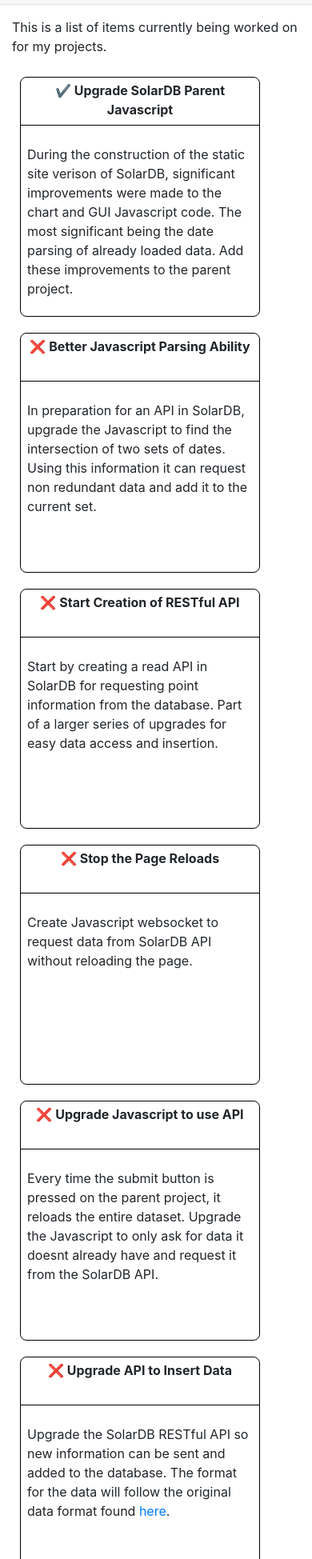
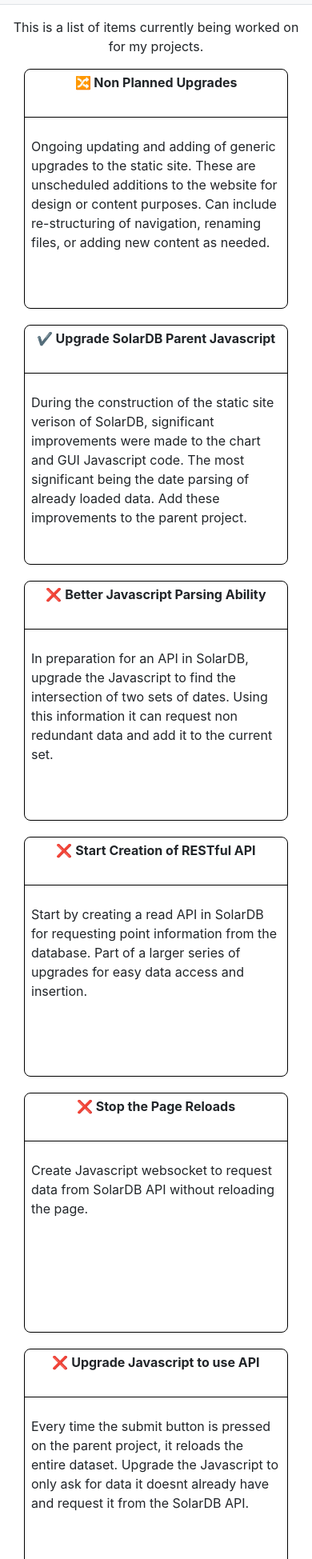
Before and after one commit to cjmar/cjmar.github.io, a plain HTML site: page notes.html in a window 390 px wide. Shown: the part 51-2000 px from the top of the page at 80% size. Drawn offline with nearby package versions, Linux system fonts and the light colour scheme.

Commit message:
Fixed footer. Changed notes to work with bootstrap for the columns including mobile improvements.

```diff
--- a/footer.html
+++ b/footer.html
@@ -1,4 +1,3 @@
-<footer style="text-align: center;">
 <a href="https://github.com/cjmar">
 <img src="data/fluidicon.png" alt="GitHub" class="imageIcon"></a>
 
@@ -6,4 +5,3 @@
 <img src="data/In-Blue-Logo.png.original.png" alt="Linkedin" class="imageIcon"></a>
 <br>
 Copyright © 2020 Cody Marshall
-</footer>
--- a/notes.html
+++ b/notes.html
@@ -10,75 +10,100 @@
         <link rel="icon" href="data/favicon.ico" type="image/x-icon" />
         <link rel="shortcut icon" href="data/favicon.ico" type="image/x-icon" />
     </head>
-    <body>
+    <body class="d-flex flex-column min-vh-100">
         <header>
             <div html-include="nav.html"></div>
         </header>
-        <div class="container" style="justify-content:center;justify-content:center;">
-            <p>
+        <div class="container">
+            <p class="text-center">
                 This is a list of items currently being worked on for my projects.
-
             </p>
-            <!-- ❌ ✔ Checks for reference. Without a backend I have to copy/paste these cards in anyway-->
-            <div id="cardContainer">
-                <div class="solarCard">
-                    <p class="solarCardTitle">
+            <div class="container">
+            <div class="row">
+            <!-- ❌ ✔ 🔀 For reference. Without a backend I have to copy/paste these cards in anyway-->
+            <div class="col-12 col-md-4">
+                    <div class="siteCard">
+                    <p class="siteCardTitle">
+                        🔀 Non Planned Upgrades
+                    </p>
+                    <p class="siteCardBody">
+                        Ongoing updating and adding of generic upgrades to the static site.
+                        These are unscheduled additions to the website for design or content purposes.
+                        Can include re-structuring of navigation, renaming files, or adding new content as needed.
+                    </p>
+                    </div>
+                </div>
+                <div class="col-12 col-md-4">
+                    <div class="siteCard">
+                    <p class="siteCardTitle">
                         ✔ Upgrade SolarDB Parent Javascript
                     </p>
-                    <p class="solarCardBody">
+                    <p class="siteCardBody">
                         During the construction of the static site verison of SolarDB, significant improvements were made to the chart and GUI Javascript code.
                         The most significant being the date parsing of already loaded data.
                         Add these improvements to the parent project.
                     </p>
                 </div>
-                <div class="solarCard">
-                    <p class="solarCardTitle">
+                </div>
+                <div class="col-12 col-md-4">
+                    <div class="siteCard">
+                    <p class="siteCardTitle">
                         ❌ Better Javascript Parsing Ability
                     </p>
-                    <p class="solarCardBody">
+                    <p class="siteCardBody">
                         In preparation for an API in SolarDB, upgrade the Javascript to find the intersection of two sets of dates.
                         Using this information it can request non redundant data and add it to the current set.
                     </p>
+                    </div>
                 </div>
-                <div class="solarCard">
-                    <p class="solarCardTitle">
+                <div class="col-12 col-md-4">
+                    <div class="siteCard">
+                    <p class="siteCardTitle">
                         ❌ Start Creation of RESTful API
                     </p>
-                    <p class="solarCardBody">
+                    <p class="siteCardBody">
                         Start by creating a read API in SolarDB for requesting point information from the database.
                         Part of a larger series of upgrades for easy data access and insertion.
                     </p>
+                    </div>
                 </div>
-                <div class="solarCard">
-                    <p class="solarCardTitle">
+                <div class="col-12 col-md-4">
+                    <div class="siteCard">
+                    <p class="siteCardTitle">
                         ❌ Stop the Page Reloads
                     </p>
-                    <p class="solarCardBody">
+                    <p class="siteCardBody">
                         Create Javascript websocket to request data from SolarDB API without reloading the page.
                     </p>
+                    </div>
                 </div>
-                <div class="solarCard">
-                    <p class="solarCardTitle">
+                <div class="col-12 col-md-4">
+                    <div class="siteCard">
+                    <p class="siteCardTitle">
                         ❌ Upgrade Javascript to use API
                     </p>
-                    <p class="solarCardBody">
+                    <p class="siteCardBody">
                         Every time the submit button is pressed on the parent project, it reloads the entire dataset.
                         Upgrade the Javascript to only ask for data it doesnt already have and request it from the SolarDB API.
                     </p>
+                    </div>
                 </div>
-                <div class="solarCard">
-                    <p class="solarCardTitle">
+                <div class="col-12 col-md-4">
+                    <div class="siteCard">
+                    <p class="siteCardTitle">
                         ❌ Upgrade API to Insert Data
                     </p>
-                    <p class="solarCardBody">
+                    <p class="siteCardBody">
                         Upgrade the SolarDB RESTful API so new information can be sent and added to the database.
                         The format for the data will follow the original data format found <a href="https://www.kaggle.com/anikannal/solar-power-generation-data">here</a>.
                     </p>
+                    </div>
                 </div>
             </div>
-            <br>
         </div>
-        <div class = "clear container" html-include="footer.html"></div>
+        <br>
+        </div>
+        <footer class="mt-auto text-center" html-include="footer.html"></footer>
         <script>
             includeHTML("Whats Next");
         </script>
--- a/site2.css
+++ b/site2.css
@@ -139,23 +139,15 @@ canvas
     margin-left:25px;
 }
 
-#cardContainer
+.siteCard
 {
-    width:100%;
-    height:auto;
-}
-
-.solarCard
-{
-    width:300px;
     height:300px;
     border-radius: 8px;
     border: solid black 1px;
-    float:left;
-    margin:10px;
+    margin-bottom:20px;
 }
 
-.solarCardTitle
+.siteCardTitle
 {
     height:20%;
     text-align: center;
@@ -165,11 +157,11 @@ canvas
     padding:4px;
 }
 
-.solarCardBody
+.siteCardBody
 {
     height:85%;
     width:100%;
-    justify-content: center;
+    justify-content:center;
     padding: 8px;
 }
 
```
Also changed, not shown: Solar.html (+3 -3 lines), SolarGraph.html (+2 -2 lines), index.html (+2 -2 lines). Lines whose indentation alone changed are shown as unchanged.
